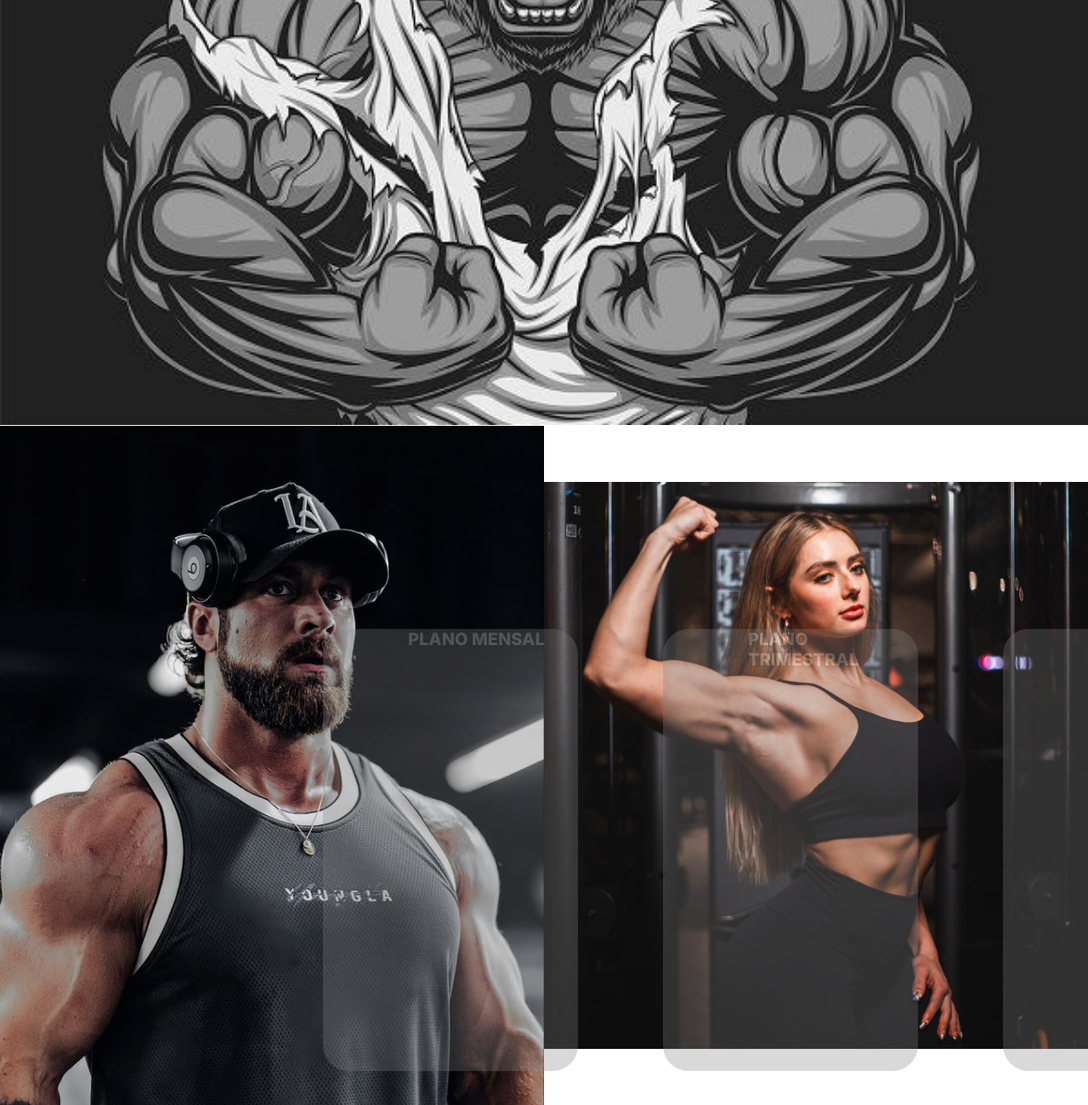
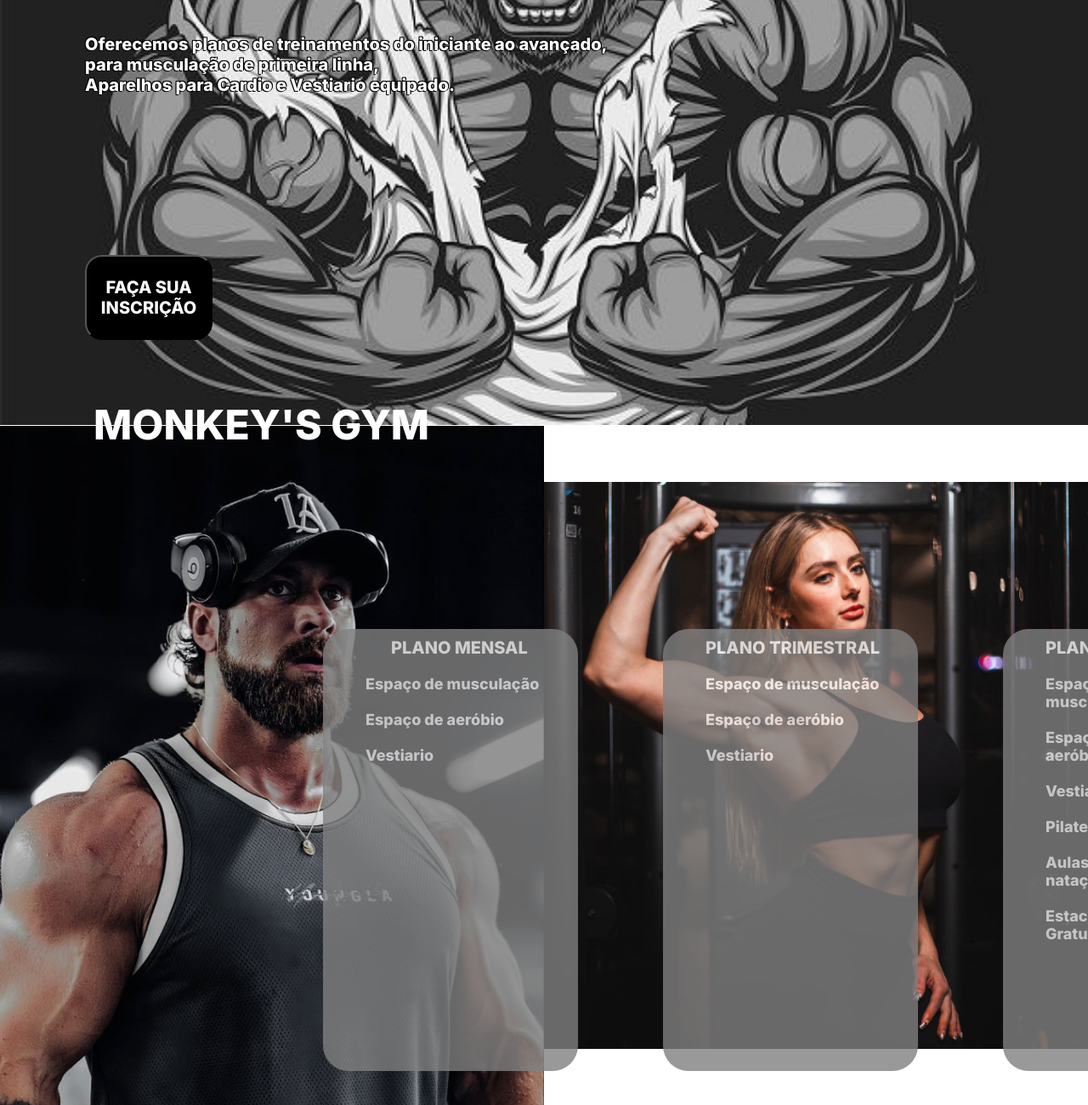
Before and after one commit to JoseGuilhermeCA/monkeys-gym, a plain HTML site: page monkeys-gym/index.html in a window 1280 px wide. Shown: the part 360-1660 px from the top of the page at 85% size. Drawn offline with Linux system fonts and the light colour scheme.

Commit message:
Adicionando animações

```diff
--- a/monkeys-gym/index.html
+++ b/monkeys-gym/index.html
@@ -18,7 +18,7 @@
 
         <ul>
             <li><a href="index.html">INICIO</a></li>
-            <li><a href="#">SERVIÇOS</a></li>
+            <li><a href="#servicos">SERVIÇOS</a></li>
             <li><a href="#">CONTATO</a></li>
           </ul>
         </nav>
@@ -27,30 +27,42 @@
 
   <section class="home">
     <div class="textoHome">
-      <p id="texto_home"> Oferecemos planos de treinamentos do iniciante ao avançado,
+      <p class="texto_home"> Oferecemos planos de treinamentos do iniciante ao avançado,
         <br> para musculação de primeira linha,
         <br>Aparelhos para Cardio e Vestiario equipado.</p>
     </div>
-    <button id="btn_1"> SAIBA MAIS</button>
+    <button id="btn_1"> FAÇA SUA INSCRIÇÃO</button>
 
-    <p>MONKEY'S GYM</p>
+    <p id="titleM">MONKEY'S GYM</p>
   </section>
 
-
-  <section class="servicos">
-
-
-
-
+  <section id="servicos">
     <div class="cards">
       <div class="mensal">
-        <p class="cardText"> PLANO MENSAL</p>
+        <p class="cardText" style="margin: 10px 10px 10px 80px"> PLANO MENSAL</p>
+        <p class="cardTextInside" > Espaço de musculação<br><br>
+          Espaço de aeróbio<br><br>
+          Vestiario
+        </p>
       </div>
+
       <div class="trimestral">
         <p class="cardText"> PLANO TRIMESTRAL</p>
+        <p class="cardTextInside" > Espaço de musculação<br><br>
+          Espaço de aeróbio<br><br>
+          Vestiario
+        </p>
       </div>
+
       <div class="semestral">
         <p class="cardText"> PLANO SEMESTRAL</p>
+        <p class="cardTextInside" > Espaço de musculação<br><br>
+          Espaço de aeróbio<br><br>
+          Vestiario<br><br>
+          Pilates<br><br>
+          Aulas de natação<br><br>
+          Estacionamento Gratuito<br><br>
+        </p>
       </div>
     </div>
 </section>
--- a/monkeys-gym/style.css
+++ b/monkeys-gym/style.css
@@ -1,9 +1,24 @@
 @import url('https://fonts.googleapis.com/css2?family=Inter:wght@800&display=swap');
+
+@keyframes transition{
+    from{
+        opacity: 0;
+        transform: rotateX(-10deg);
+    }
+    to{
+        opacity: 1;
+        transform: rotateX(0);
+    }
+}
 
 *{
     padding: 0;
     margin: 0;
-    border: 0;
+    box-sizing: bor;
+}
+
+body{
+    animation: transition 0.75s;
 }
 
 .home{
@@ -12,9 +27,10 @@ height: 100vh;
 background-image: url('utilities/images/monkeyBg.jpg');
 background-size: cover;
 background-repeat: no-repeat;
+
 }
 
-.servicos{
+#servicos{
     background-image: url('utilities/images/cbumMG.jpg'), url('utilities/images/MirandaMG.jpg');
     background-size: 50%,50%;
     background-repeat: no-repeat, no-repeat;
@@ -29,37 +45,55 @@ background-repeat: no-repeat;
     gap: 100px;
     margin-top: 30vh;
     margin-left: 380px;
+    transition-timing-function: ease-in-out;
+    transition-duration: 3s;
+    transition-delay: 1s;
 }
 
 .cardText{
     color: white;
     font-size: 20px;
+    justify-content: space-evenly;
+    margin: 10px 10px 10px 50px;
+}
+.cardInside{
+    background-color: red;
+    margin-top: 30vh;
+    margin-left: 380px;
+}
 
+.cardTextInside{
+    font-size: 18px;
+    position: absolute;
+    margin: 10px 10px 10px 50px;
+    color: rgb(255, 255, 255);
+    opacity: 90%;
 }
+
 .mensal{
-
     width: 300px;
     height: 520px;
     background-color: gray;
-    opacity: 30%;
+    opacity: 80%;
     border-radius: 30px;
 }
+
+
 
 .trimestral{
 
     width: 300px;
     height: 520px;
     background-color: gray;
-    opacity: 30%;
+    opacity: 80%;
     border-radius: 30px;
 }
 
 .semestral{
-
     width: 300px;
     height: 520px;
     background-color: gray;
-    opacity: 30%;
+    opacity: 80%;
     border-radius: 30px;
 }
 
@@ -97,7 +131,6 @@ nav{
 }
 
 #menu ul {
-
     font-family: 'Inter', sans-serif;
     display: flex;
     justify-content: flex-end;
@@ -131,20 +164,26 @@ p{
     margin-left: 100px;
 }
 
+#titleM{
+    padding: 50px 10px;
+}
 
-
-#texto_home{
-
+.texto_home{
     font-family: 'Inter', sans-serif;
-    font-weight: 800;
     font-size: 20px;
-    color: white;
-    text-align:justify ;
+    color: #ffff;
+    position: absolute;
+    top: 50%;
+    text-shadow: blur-radius;
+    text-shadow:
+               -1px -1px 0px #000000,
+               -1px 1px 0px #000000,
+                1px -1px 0px #000000,
+                1px 0px 0px #000000;
 }
 
 #btn_1{
-
-    margin-left: 100px;
+    margin: 600px 0px 20px 100px;
     font-family: 'Inter', sans-serif;
     font-weight: 800;
     width: 150px;
@@ -153,5 +192,10 @@ p{
     background-color: black;
     color: white;
     border-radius: 20px;
-
 }
+#btn_1:hover{
+   color: gray;
+}
+#btn_1::before{
+    transition: cubic-bezier(0.075, 0.82, 0.165, 1);
+ }
```
